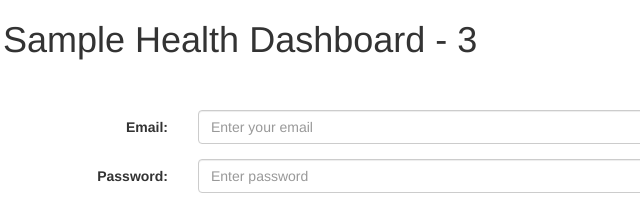
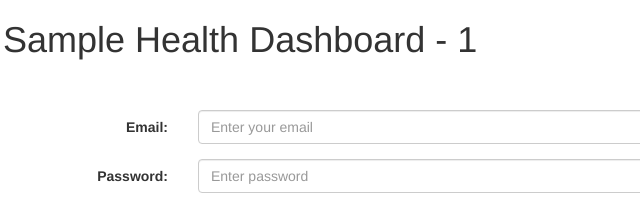
Before and after one commit to orgveer/bluegreen, a website: page public/index.html at #!/login in a window 1280 px wide. Shown: the top 205 px of the page, 67-707 px from the left. Drawn offline with Linux system fonts and the light colour scheme.

Commit message:
change done

```diff
--- a/public/login.html
+++ b/public/login.html
@@ -1,5 +1,5 @@
 <div class="container">
-  <h1>Sample Health Dashboard - 3</h1>
+  <h1>Sample Health Dashboard - 1</h1>
   <br/>
 
   <div class="alert alert-danger" role="alert" ng-show='failurealert'>{{errormessage}}</div>
```
